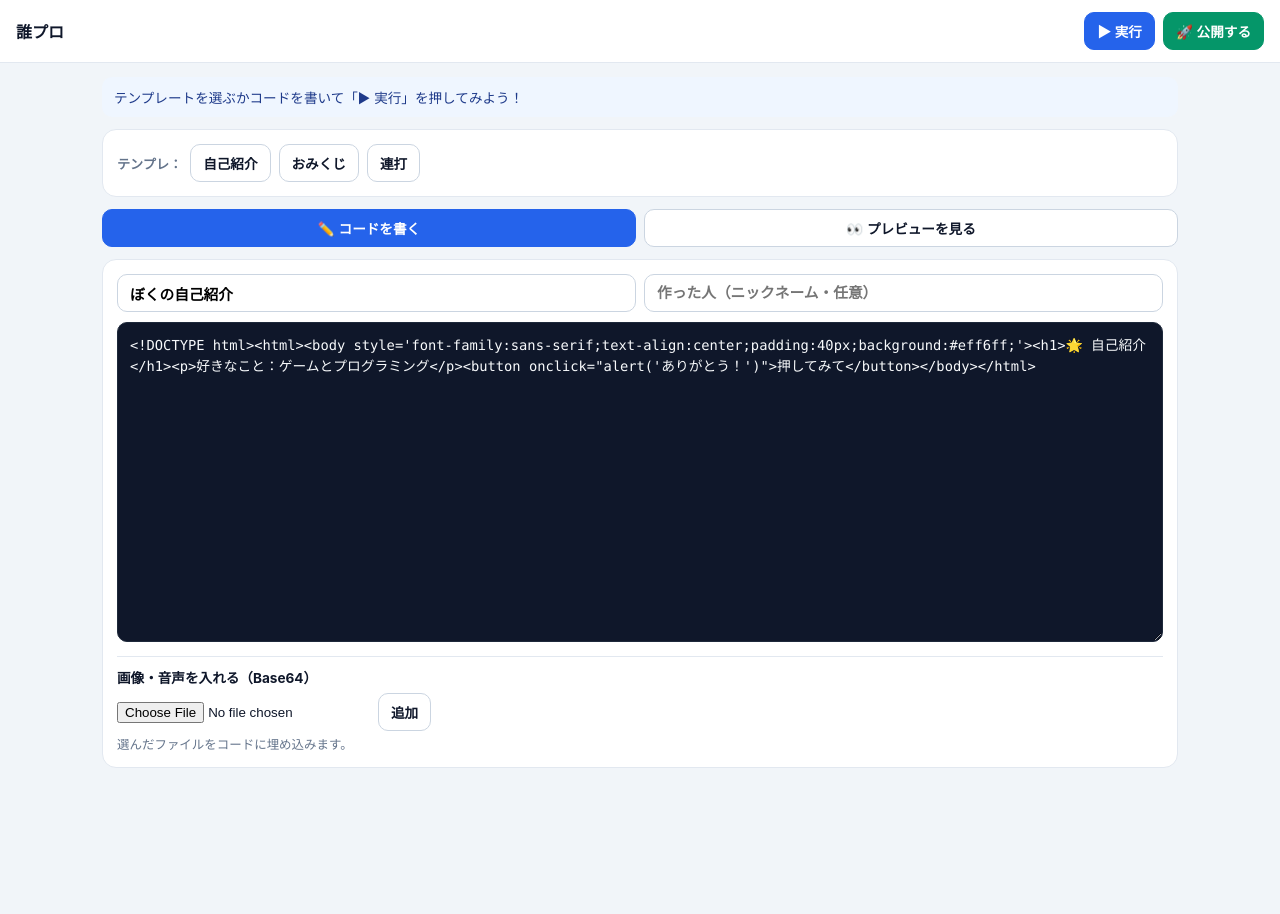
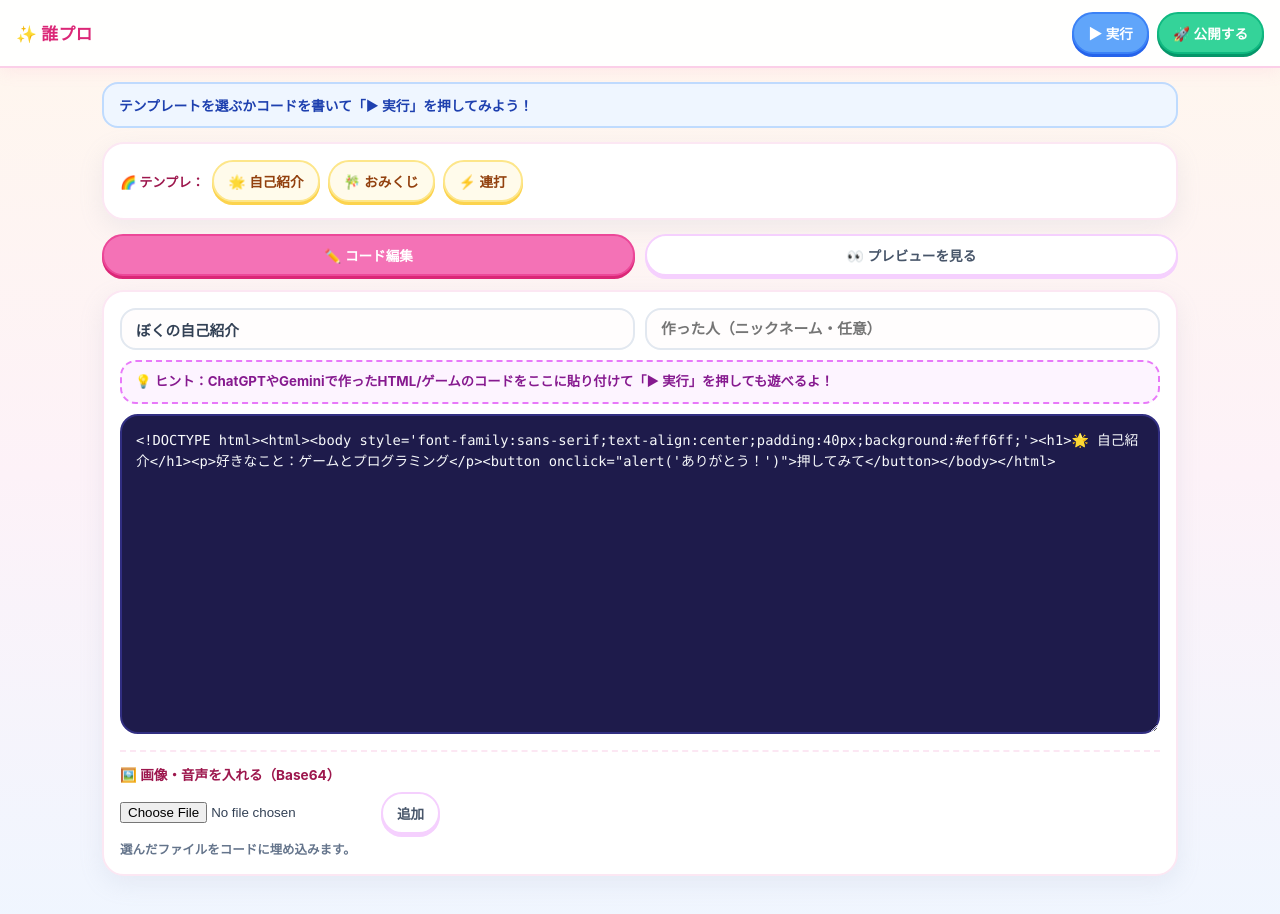
Before and after one commit to elusan2626-maker/Daredemo-program, a plain HTML site: page index.html in a window 1280 px wide. Before the commit the page ends 834 px from the top, so only its background shows below. Drawn offline with Linux system fonts and the light colour scheme.

Commit message:
Update index.html

```diff
--- a/index.html
+++ b/index.html
@@ -9,12 +9,14 @@
     body {
       margin: 0;
       font-family: -apple-system, BlinkMacSystemFont, "Hiragino Kaku Gothic ProN", "Yu Gothic", sans-serif;
-      background: #f1f5f9;
-      color: #0f172a;
+      background: linear-gradient(180deg, #fff7ed 0%, #fdf2f8 50%, #eff6ff 100%);
+      min-height: 100vh;
+      color: #334155;
     }
     header {
-      background: #ffffff;
-      border-bottom: 1px solid #e2e8f0;
+      background: rgba(255, 255, 255, 0.92);
+      backdrop-filter: blur(8px);
+      border-bottom: 2px solid #fbcfe8;
       padding: 12px 16px;
       display: flex;
       align-items: center;
@@ -23,10 +25,13 @@
       position: sticky;
       top: 0;
       z-index: 10;
+      box-shadow: 0 4px 16px rgba(244, 114, 182, 0.1);
     }
     .title-logo {
       font-weight: 800;
-      font-size: 1rem;
+      font-size: 1.05rem;
+      color: #db2777;
+      letter-spacing: 0.02em;
     }
     .btn-row {
       display: flex;
@@ -34,40 +39,64 @@
       flex-wrap: wrap;
     }
     button, .link-btn {
-      border: 1px solid #cbd5e1;
+      border: 2px solid #f5d0fe;
       background: #ffffff;
-      color: #0f172a;
-      padding: 8px 12px;
-      border-radius: 10px;
+      color: #475569;
+      padding: 9px 14px;
+      border-radius: 999px;
       font-size: 0.85rem;
-      font-weight: 700;
+      font-weight: 800;
       cursor: pointer;
       text-decoration: none;
       display: inline-flex;
       align-items: center;
       justify-content: center;
+      box-shadow: 0 3px 0 #f5d0fe;
+      transition: transform 0.08s ease, box-shadow 0.08s ease, background 0.15s ease;
+    }
+    button:hover, .link-btn:hover {
+      background: #fdf4ff;
+    }
+    button:active, .link-btn:active {
+      transform: translateY(2px);
+      box-shadow: 0 1px 0 #f5d0fe;
     }
     .btn-run {
-      background: #2563eb;
-      border-color: #2563eb;
+      background: #60a5fa;
+      border-color: #3b82f6;
       color: #ffffff;
+      box-shadow: 0 3px 0 #2563eb;
+    }
+    .btn-run:hover {
+      background: #3b82f6;
+    }
+    .btn-run:active {
+      box-shadow: 0 1px 0 #2563eb;
     }
     .btn-pub {
-      background: #059669;
-      border-color: #059669;
+      background: #34d399;
+      border-color: #10b981;
       color: #ffffff;
+      box-shadow: 0 3px 0 #059669;
+    }
+    .btn-pub:hover {
+      background: #10b981;
+    }
+    .btn-pub:active {
+      box-shadow: 0 1px 0 #059669;
     }
     .wrap {
       max-width: 1100px;
       margin: 14px auto;
-      padding: 0 12px 40px;
+      padding: 0 12px 44px;
     }
     .card {
       background: #ffffff;
-      border: 1px solid #e2e8f0;
-      border-radius: 14px;
-      padding: 14px;
-      margin-bottom: 12px;
+      border: 2px solid #fce7f3;
+      border-radius: 22px;
+      padding: 16px;
+      margin-bottom: 14px;
+      box-shadow: 0 8px 24px rgba(148, 163, 184, 0.14);
     }
     .tpl-list {
       display: flex;
@@ -75,21 +104,37 @@
       gap: 8px;
       align-items: center;
     }
+    .tplBtn {
+      background: #fffbeb;
+      border-color: #fde68a;
+      color: #92400e;
+      box-shadow: 0 3px 0 #fcd34d;
+    }
+    .tplBtn:hover {
+      background: #fef3c7;
+    }
+    .tplBtn:active {
+      box-shadow: 0 1px 0 #fcd34d;
+    }
     .mode-switch {
       display: grid;
       grid-template-columns: 1fr 1fr;
-      gap: 8px;
-      margin-bottom: 12px;
+      gap: 10px;
+      margin-bottom: 14px;
     }
     .mode-switch button.active {
-      background: #2563eb;
-      border-color: #2563eb;
+      background: #f472b6;
+      border-color: #ec4899;
       color: #ffffff;
+      box-shadow: 0 3px 0 #db2777;
+    }
+    .mode-switch button.active:active {
+      box-shadow: 0 1px 0 #db2777;
     }
     .meta-grid {
       display: grid;
       grid-template-columns: 1fr 1fr;
-      gap: 8px;
+      gap: 10px;
       margin-bottom: 10px;
     }
     @media (max-width: 640px) {
@@ -99,29 +144,53 @@
     }
     .input-box {
       width: 100%;
-      padding: 10px 12px;
-      border: 1px solid #cbd5e1;
-      border-radius: 10px;
+      padding: 11px 14px;
+      border: 2px solid #e2e8f0;
+      border-radius: 16px;
       font-size: 0.92rem;
       font-weight: 700;
+      background: #fffdfd;
+      color: #334155;
+      outline: none;
+      transition: border-color 0.15s ease, box-shadow 0.15s ease;
+    }
+    .input-box:focus {
+      border-color: #f472b6;
+      box-shadow: 0 0 0 3px rgba(244, 114, 182, 0.18);
+    }
+    .ai-tip {
+      background: #fdf4ff;
+      border: 2px dashed #e879f9;
+      color: #86198f;
+      border-radius: 16px;
+      padding: 10px 13px;
+      font-size: 0.83rem;
+      font-weight: 700;
+      line-height: 1.5;
+      margin-bottom: 10px;
     }
     textarea.editor {
       width: 100%;
       height: 320px;
-      padding: 12px;
-      border-radius: 10px;
-      border: 1px solid #1e293b;
-      background: #0f172a;
+      padding: 14px;
+      border-radius: 18px;
+      border: 2px solid #312e81;
+      background: #1e1b4b;
       color: #f8fafc;
       font-family: ui-monospace, SFMono-Regular, Menlo, monospace;
       font-size: 0.86rem;
-      line-height: 1.5;
+      line-height: 1.55;
       resize: vertical;
+      outline: none;
+    }
+    textarea.editor:focus {
+      border-color: #a78bfa;
+      box-shadow: 0 0 0 3px rgba(167, 139, 250, 0.25);
     }
     .media-area {
-      margin-top: 10px;
-      padding-top: 10px;
-      border-top: 1px solid #e2e8f0;
+      margin-top: 12px;
+      padding-top: 12px;
+      border-top: 2px dashed #fce7f3;
       font-size: 0.85rem;
     }
     .media-flex {
@@ -129,30 +198,33 @@
       gap: 8px;
       align-items: center;
       flex-wrap: wrap;
-      margin-top: 6px;
+      margin-top: 8px;
     }
     iframe.stage {
       width: 100%;
       height: 440px;
-      border: 1px solid #e2e8f0;
-      border-radius: 12px;
+      border: 2px solid #fbcfe8;
+      border-radius: 18px;
       background: #ffffff;
     }
     .notice {
-      font-size: 0.85rem;
-      padding: 10px 12px;
-      border-radius: 10px;
+      font-size: 0.86rem;
+      font-weight: 700;
+      padding: 11px 15px;
+      border-radius: 16px;
       background: #eff6ff;
-      color: #1e3a8a;
-      margin-bottom: 12px;
+      border: 2px solid #bfdbfe;
+      color: #1e40af;
+      margin-bottom: 14px;
     }
     .share-box {
       display: none;
       background: #ecfdf5;
-      border: 1px solid #6ee7b7;
-      border-radius: 14px;
-      padding: 14px;
-      margin-bottom: 12px;
+      border: 2px solid #6ee7b7;
+      border-radius: 22px;
+      padding: 16px;
+      margin-bottom: 14px;
+      box-shadow: 0 8px 20px rgba(16, 185, 129, 0.12);
     }
     .share-box.show { display: block; }
     .url-block {
@@ -161,16 +233,16 @@
     .url-label {
       display: block;
       font-size: 0.8rem;
-      font-weight: 700;
+      font-weight: 800;
       color: #065f46;
-      margin-bottom: 4px;
+      margin-bottom: 5px;
     }
     .url-warn {
       display: block;
-      font-size: 0.76rem;
+      font-size: 0.78rem;
       color: #b45309;
-      margin-bottom: 4px;
-      font-weight: 700;
+      margin-bottom: 5px;
+      font-weight: 800;
     }
     .share-row {
       display: flex;
@@ -180,16 +252,17 @@
     .share-url {
       flex: 1;
       min-width: 200px;
-      padding: 9px 12px;
-      border-radius: 10px;
-      border: 1px solid #34d399;
+      padding: 10px 14px;
+      border-radius: 14px;
+      border: 2px solid #6ee7b7;
       background: #ffffff;
       font-size: 0.86rem;
+      color: #334155;
     }
     /* 公開ページ（閲覧専用・編集不可） */
     .viewer-top {
       background: #ffffff;
-      border-bottom: 1px solid #e2e8f0;
+      border-bottom: 2px solid #fbcfe8;
       padding: 8px 14px;
       display: flex;
       align-items: center;
@@ -206,15 +279,15 @@
     }
     .viewer-author {
       font-size: 0.78rem;
-      color: #475569;
-      background: #f1f5f9;
-      padding: 2px 8px;
+      color: #9d174d;
+      background: #fce7f3;
+      padding: 3px 10px;
       border-radius: 999px;
-      font-weight: 700;
+      font-weight: 800;
     }
     .viewer-full {
       width: 100%;
-      height: calc(100vh - 50px);
+      height: calc(100vh - 54px);
       border: 0;
       display: block;
       background: #ffffff;
@@ -231,7 +304,7 @@
         <span id="vAuthor" class="viewer-author"></span>
       </div>
       <div class="btn-row">
-        <a id="vHomeLink" class="link-btn" href="./">誰プロで作る</a>
+        <a id="vHomeLink" class="link-btn btn-run" href="./">✨ 誰プロで作る</a>
       </div>
     </div>
     <iframe id="vFrame" class="viewer-full" sandbox="allow-scripts allow-forms allow-modals"></iframe>
@@ -240,7 +313,7 @@
   <!-- 作成・本人修正モード -->
   <div id="editorScreen" class="hide">
     <header>
-      <div class="title-logo" id="editorHeaderTitle">誰プロ</div>
+      <div class="title-logo" id="editorHeaderTitle">✨ 誰プロ</div>
       <div class="btn-row">
         <button id="runCodeBtn" type="button" class="btn-run">▶ 実行</button>
         <button id="publishCodeBtn" type="button" class="btn-pub">🚀 公開する</button>
@@ -272,14 +345,14 @@
       <div id="msgBox" class="notice">テンプレートを選ぶかコードを書いて「▶ 実行」を押してみよう！</div>
 
       <div class="card tpl-list">
-        <span style="font-size:0.82rem; font-weight:700; color:#64748b;">テンプレ：</span>
-        <button type="button" class="tplBtn" data-id="card">自己紹介</button>
-        <button type="button" class="tplBtn" data-id="luck">おみくじ</button>
-        <button type="button" class="tplBtn" data-id="tap">連打</button>
+        <span style="font-size:0.82rem; font-weight:800; color:#9d174d;">🌈 テンプレ：</span>
+        <button type="button" class="tplBtn" data-id="card">🌟 自己紹介</button>
+        <button type="button" class="tplBtn" data-id="luck">🎋 おみくじ</button>
+        <button type="button" class="tplBtn" data-id="tap">⚡ 連打</button>
       </div>
 
       <div class="mode-switch">
-        <button id="showEditTab" type="button" class="active">✏️ コードを書く</button>
+        <button id="showEditTab" type="button" class="active">✏️ コード編集</button>
         <button id="showViewTab" type="button">👀 プレビューを見る</button>
       </div>
 
@@ -288,14 +361,17 @@
           <input id="pageTitleInput" class="input-box" type="text" placeholder="ページのタイトル" />
           <input id="authorInput" class="input-box" type="text" placeholder="作った人（ニックネーム・任意）" />
         </div>
-        <textarea id="codeInput" class="editor" spellcheck="false"></textarea>
+        <div class="ai-tip">
+          💡 ヒント：ChatGPTやGeminiで作ったHTML/ゲームのコードをここに貼り付けて「▶ 実行」を押しても遊べるよ！
+        </div>
+        <textarea id="codeInput" class="editor" spellcheck="false" placeholder="ここにコードを書くか、ChatGPTやGeminiで作ったコードを貼ってみてね！"></textarea>
         <div class="media-area">
-          <strong>画像・音声を入れる（Base64）</strong>
+          <strong style="color:#9d174d;">🖼️ 画像・音声を入れる（Base64）</strong>
           <div class="media-flex">
             <input id="filePicker" type="file" accept="image/*,audio/*" />
             <button id="addFileBtn" type="button">追加</button>
           </div>
-          <div id="fileNote" style="color:#64748b; margin-top:4px; font-size:0.78rem;">
+          <div id="fileNote" style="color:#64748b; margin-top:6px; font-size:0.78rem; font-weight:700;">
             選んだファイルをコードに埋め込みます。
           </div>
         </div>
```
